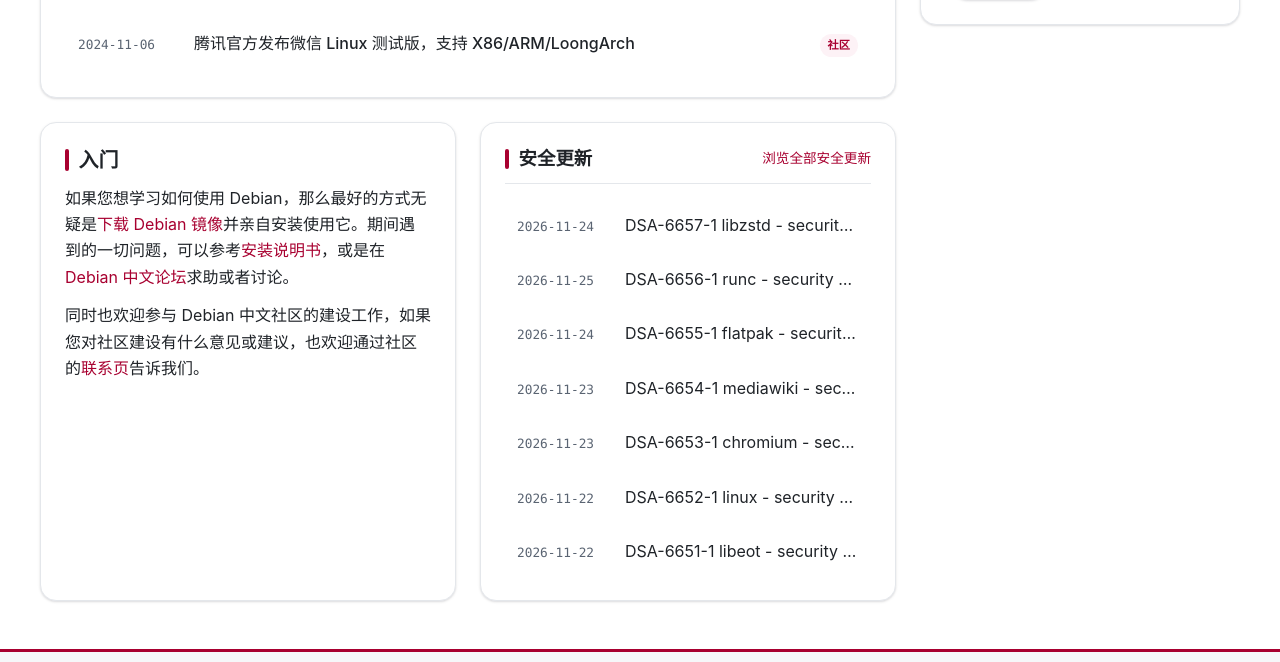
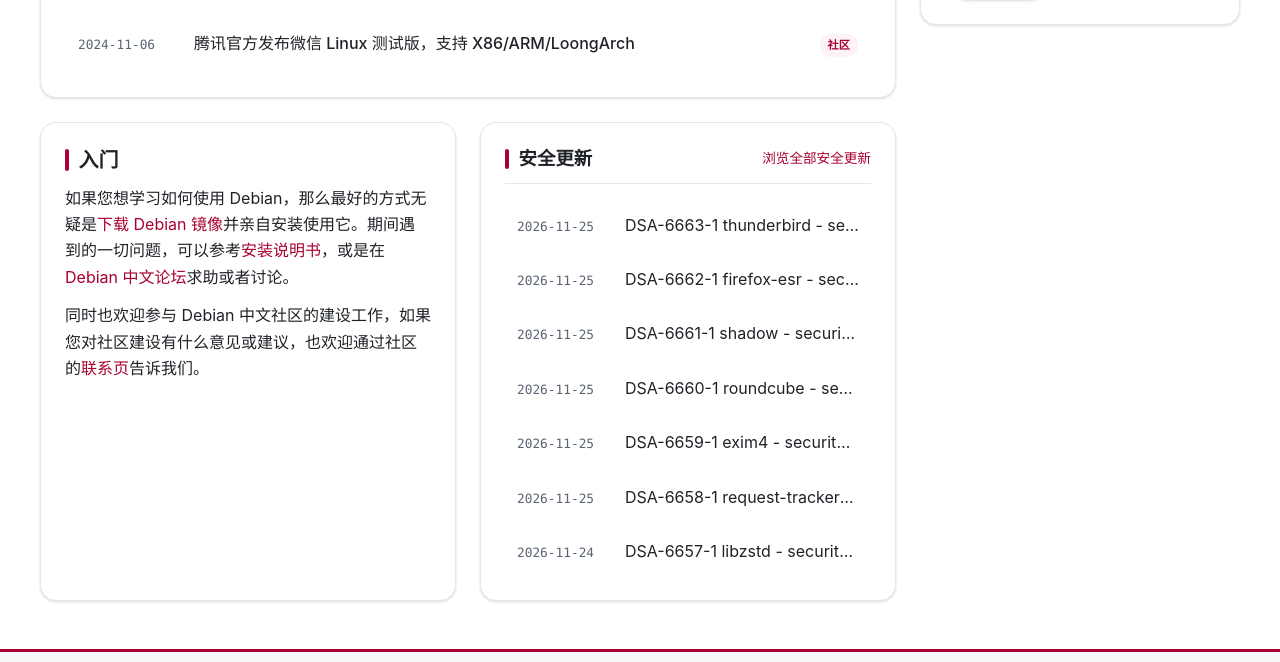
Before and after one commit to debiancn/debiancn.org, a plain HTML site: page index.html in a window 1280 px wide. Shown: the part 1381-2043 px from the top of the page. Drawn offline with Linux system fonts and the light colour scheme.

Commit message:
action auto update

```diff
--- a/index.html
+++ b/index.html
@@ -113,25 +113,25 @@
               </div>
               <ul class="update-list">
                 <li class="update-item">
-<time class="update-date" datetime="2026-11-24">2026-11-24</time><a class="update-title" href="https://lists.debian.org/debian-security-announce/2026/msg00579.html">DSA-6657-1 libzstd - security update</a>
+<time class="update-date" datetime="2026-11-25">2026-11-25</time><a class="update-title" href="https://lists.debian.org/debian-security-announce/2026/msg00585.html">DSA-6663-1 thunderbird - security update</a>
 </li>
 <li class="update-item">
-<time class="update-date" datetime="2026-11-25">2026-11-25</time><a class="update-title" href="https://lists.debian.org/debian-security-announce/2026/msg00578.html">DSA-6656-1 runc - security update</a>
+<time class="update-date" datetime="2026-11-25">2026-11-25</time><a class="update-title" href="https://lists.debian.org/debian-security-announce/2026/msg00584.html">DSA-6662-1 firefox-esr - security update</a>
 </li>
 <li class="update-item">
-<time class="update-date" datetime="2026-11-24">2026-11-24</time><a class="update-title" href="https://lists.debian.org/debian-security-announce/2026/msg00577.html">DSA-6655-1 flatpak - security update</a>
+<time class="update-date" datetime="2026-11-25">2026-11-25</time><a class="update-title" href="https://lists.debian.org/debian-security-announce/2026/msg00583.html">DSA-6661-1 shadow - security update</a>
 </li>
 <li class="update-item">
-<time class="update-date" datetime="2026-11-23">2026-11-23</time><a class="update-title" href="https://lists.debian.org/debian-security-announce/2026/msg00576.html">DSA-6654-1 mediawiki - security update</a>
+<time class="update-date" datetime="2026-11-25">2026-11-25</time><a class="update-title" href="https://lists.debian.org/debian-security-announce/2026/msg00582.html">DSA-6660-1 roundcube - security update</a>
 </li>
 <li class="update-item">
-<time class="update-date" datetime="2026-11-23">2026-11-23</time><a class="update-title" href="https://lists.debian.org/debian-security-announce/2026/msg00575.html">DSA-6653-1 chromium - security update</a>
+<time class="update-date" datetime="2026-11-25">2026-11-25</time><a class="update-title" href="https://lists.debian.org/debian-security-announce/2026/msg00581.html">DSA-6659-1 exim4 - security update</a>
 </li>
 <li class="update-item">
-<time class="update-date" datetime="2026-11-22">2026-11-22</time><a class="update-title" href="https://lists.debian.org/debian-security-announce/2026/msg00574.html">DSA-6652-1 linux - security update</a>
+<time class="update-date" datetime="2026-11-25">2026-11-25</time><a class="update-title" href="https://lists.debian.org/debian-security-announce/2026/msg00580.html">DSA-6658-1 request-tracker5 - security update</a>
 </li>
 <li class="update-item">
-<time class="update-date" datetime="2026-11-22">2026-11-22</time><a class="update-title" href="https://lists.debian.org/debian-security-announce/2026/msg00573.html">DSA-6651-1 libeot - security update</a>
+<time class="update-date" datetime="2026-11-24">2026-11-24</time><a class="update-title" href="https://lists.debian.org/debian-security-announce/2026/msg00579.html">DSA-6657-1 libzstd - security update</a>
 </li>
               </ul>
             </section>
```
